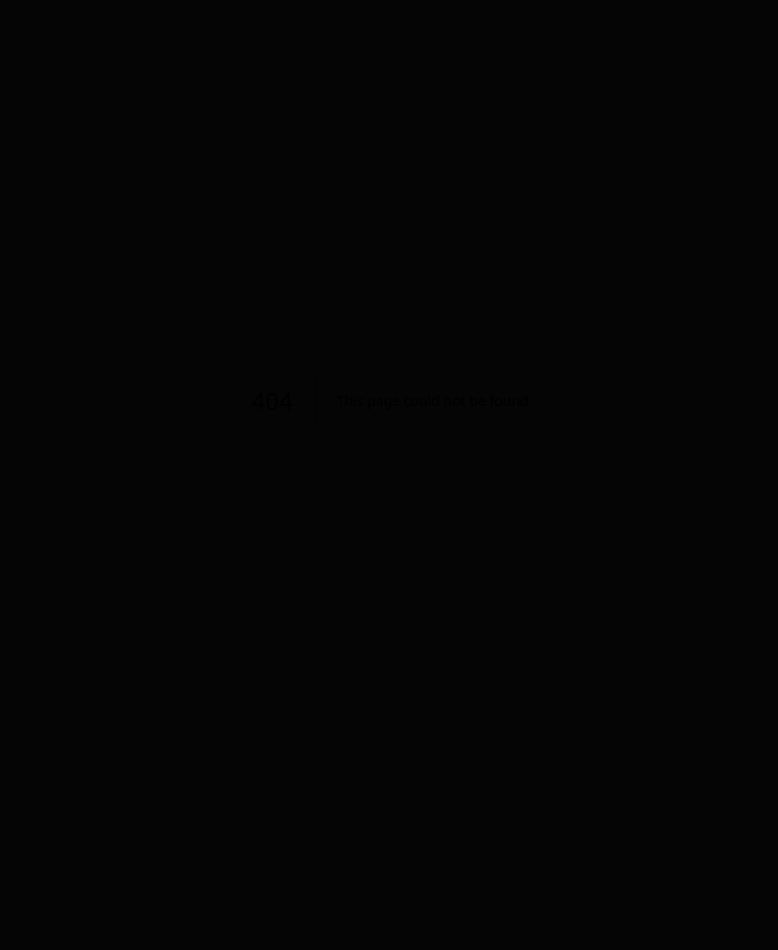
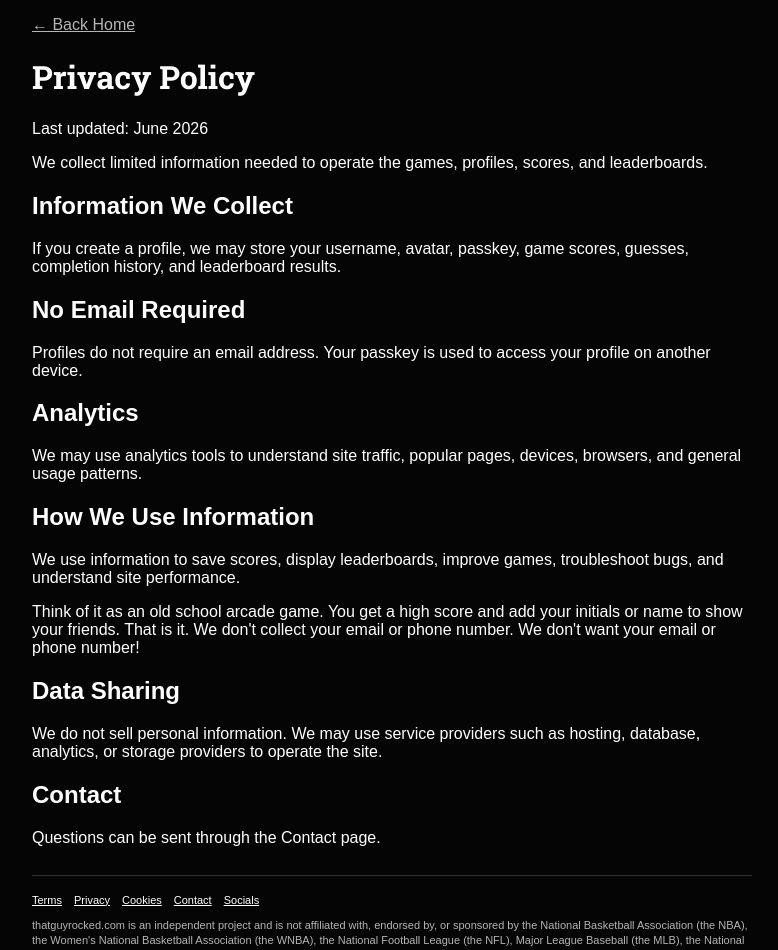
Before and after one commit to mattyraykray-betr/ballknowledgy, a Next.js app: page /privacy in a window 1280 px wide. Before the commit this address had no page. Shown: the top 950 px of the page, without its empty margins (248-1026 px from the left). Before the commit the page ends 800 px from the top, so only its background shows below. Built offline with nearby package versions, Linux system fonts and the light colour scheme.

Commit message:
Create PrivacyPage component with privacy policy content

```diff
--- /dev/null
+++ b/app/privacy/page.js
@@ -0,0 +1,40 @@
+import Link from "next/link";
+import SiteFooter from "../../components/SiteFooter";
+
+const theme = { text: "#ffffff", muted: "#b5b5b5", border: "#333333" };
+
+export default function PrivacyPage() {
+  return (
+    <main style={{ minHeight: "100vh", background: "#050505", color: "#fff", padding: 16, fontFamily: "Arial, Helvetica, sans-serif" }}>
+      <div style={{ maxWidth: 720, margin: "0 auto" }}>
+        <Link href="/" style={{ color: "#b5b5b5" }}>← Back Home</Link>
+
+        <h1 style={{ fontFamily: "'Roboto Slab', Rockwell, serif" }}>Privacy Policy</h1>
+        <p>Last updated: June 2026</p>
+
+        <p>We collect limited information needed to operate the games, profiles, scores, and leaderboards.</p>
+
+        <h2>Information We Collect</h2>
+        <p>If you create a profile, we may store your username, avatar, passkey, game scores, guesses, completion history, and leaderboard results.</p>
+
+        <h2>No Email Required</h2>
+        <p>Profiles do not require an email address. Your passkey is used to access your profile on another device.</p>
+
+        <h2>Analytics</h2>
+        <p>We may use analytics tools to understand site traffic, popular pages, devices, browsers, and general usage patterns.</p>
+
+        <h2>How We Use Information</h2>
+        <p>We use information to save scores, display leaderboards, improve games, troubleshoot bugs, and understand site performance.</p>
+        <p>Think of it as an old school arcade game. You get a high score and add your initials or name to show your friends. That is it. We don't collect your email or phone number. We don't want your email or phone number!</p>
+
+        <h2>Data Sharing</h2>
+        <p>We do not sell personal information. We may use service providers such as hosting, database, analytics, or storage providers to operate the site.</p>
+
+        <h2>Contact</h2>
+        <p>Questions can be sent through the Contact page.</p>
+
+        <SiteFooter theme={theme} />
+      </div>
+    </main>
+  );
+}
```
